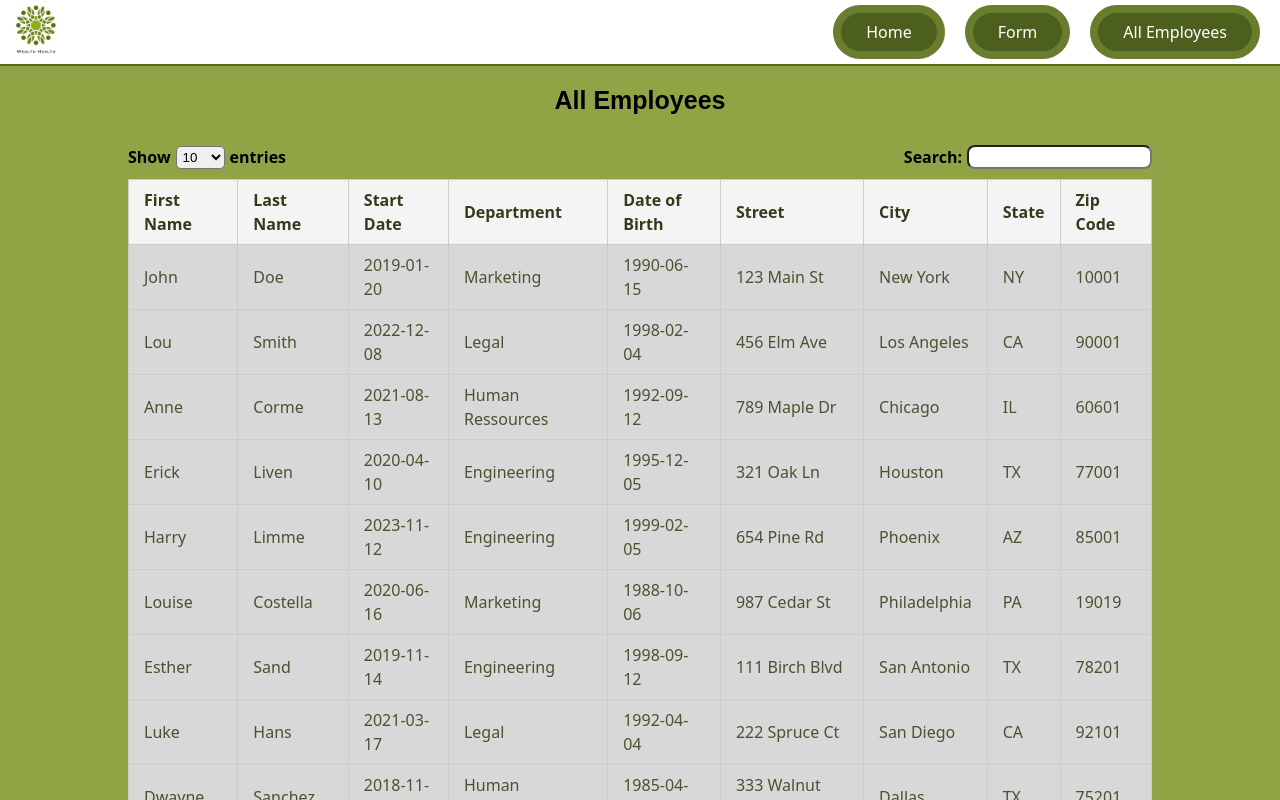
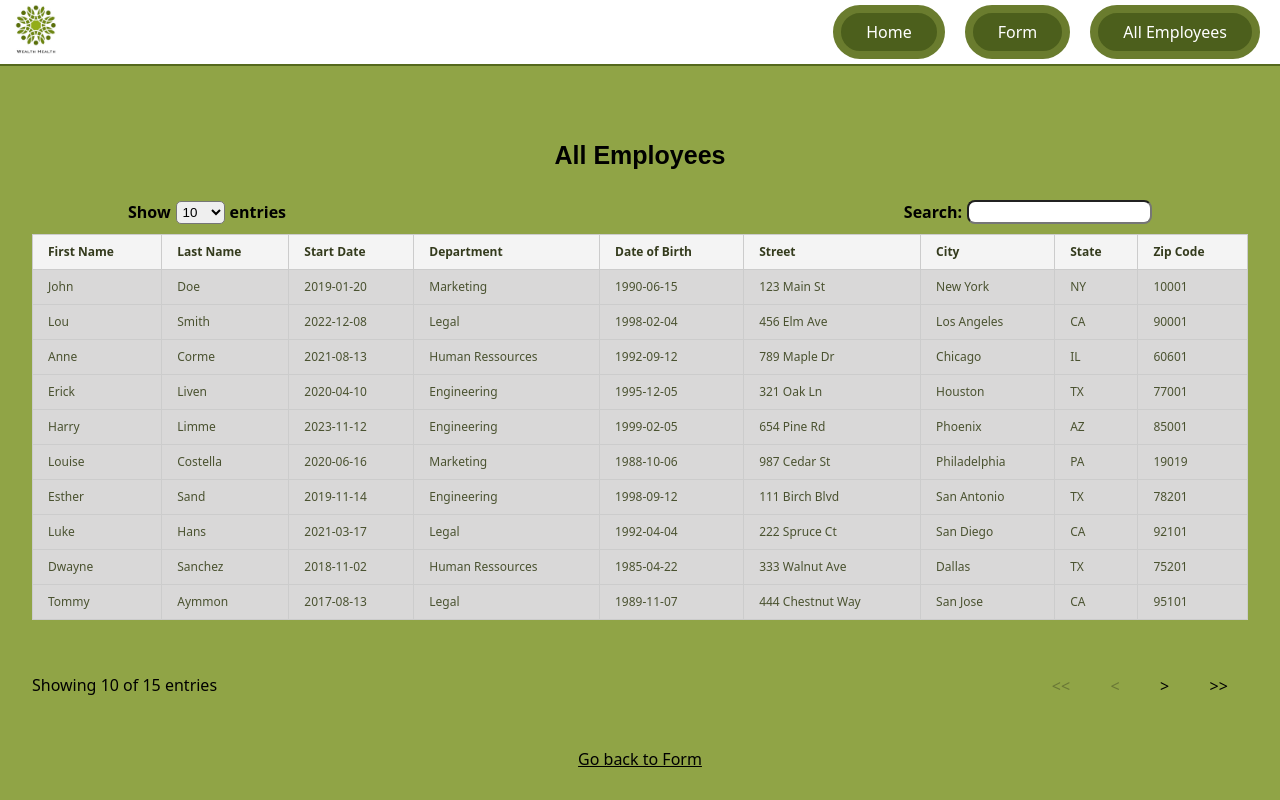
Before and after one commit to Daiba-yume/Project_14_WH, a React (Vite) app in the folder Frontend/: page /employeeList in a window 1280 px wide. Shown: the top 800 px of the page. Built offline with nearby package versions, Linux system fonts and the light colour scheme.

Commit message:
Ajustements responsive

```diff
--- a/Frontend/src/pages/Employee/EmployeeList.scss
+++ b/Frontend/src/pages/Employee/EmployeeList.scss
@@ -86,9 +86,29 @@
     }
   }
 
-  @media screen and (max-width: 1024px) {
+  @media screen and (max-width: 1340px) and (min-width: 1025px) {
+    .tableContainer {
+      width: 95%;
+    }
+    th,
+    td {
+      font-size: 12px;
+    }
+    .pagination {
+      width: 95%;
+      margin-top: -20px;
+    }
+  }
+  @media screen and (max-width: 1024px) and (min-width: 769px) {
+    .tableContainer {
+      width: 98%;
+    }
     tr {
-      font-size: 10px;
+      font-size: 8px;
+    }
+    .pagination {
+      width: 95%;
+      margin-top: -30px;
     }
   }
   @media screen and (max-width: 768px) {
```
